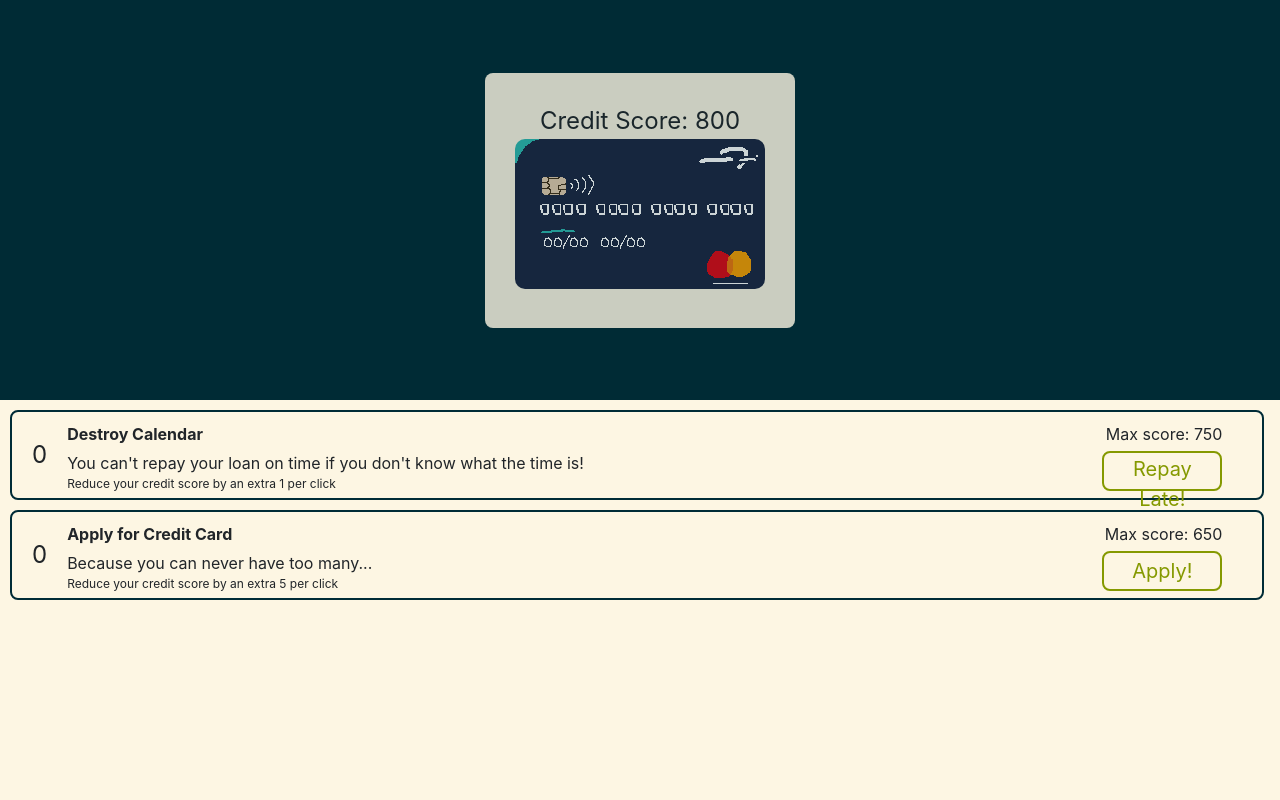
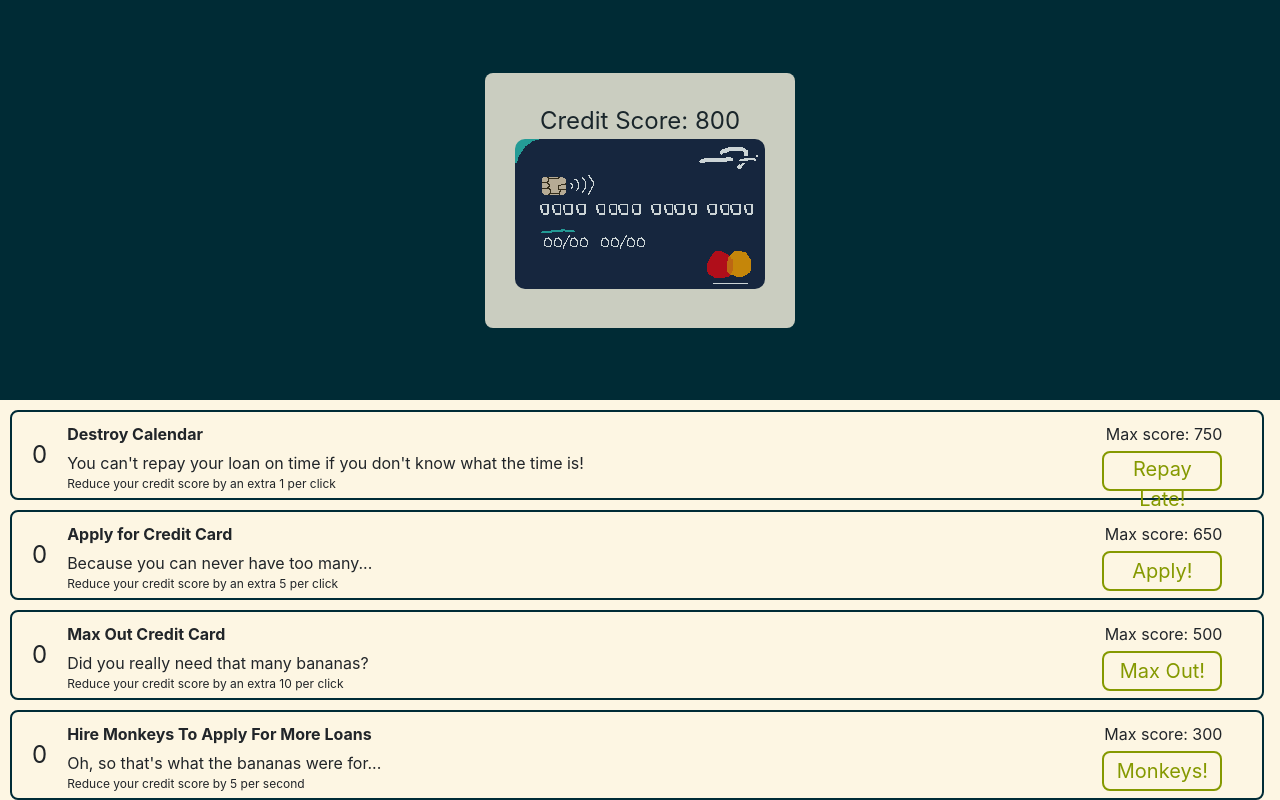
Before and after one commit to Dpitkjt/CreditCrunch, a plain HTML site: page index.html in a window 1280 px wide. Drawn offline with nearby package versions, Linux system fonts and the light colour scheme.

Commit message:
Add more upgrades including auto one

```diff
--- a/index.html
+++ b/index.html
@@ -48,6 +48,44 @@
                     </div>
                     <div class="buyable_btn_area">
                         <button class="buyable_btn" onClick="upgrade2()">Apply!</button>
+                    </div>
+                </div>
+            </div>
+        </div>
+
+        <div class="buyable">
+            <div class="buyable_amount" id="num3">0</div>
+            <div class="buyable_text">
+                <div class="buyable_title">
+                    <span class="buyable_title_txt">Max Out Credit Card</span>
+                    <span class="buyable_title_price"  id="price3">Max score: 500</span>
+                </div>
+                <div class="buyable_body">
+                    <div class="buyable_body_text">
+                        <div class="buyable_desc">Did you really need that many bananas?</div>
+                        <div class="buyable_effect">Reduce your credit score by an extra 10 per click</div>
+                    </div>
+                    <div class="buyable_btn_area">
+                        <button class="buyable_btn" onClick="upgrade3()">Max Out!</button>
+                    </div>
+                </div>
+            </div>
+        </div>
+
+        <div class="buyable">
+            <div class="buyable_amount" id="num4">0</div>
+            <div class="buyable_text">
+                <div class="buyable_title">
+                    <span class="buyable_title_txt">Hire Monkeys To Apply For More Loans</span>
+                    <span class="buyable_title_price"  id="price4">Max score: 300</span>
+                </div>
+                <div class="buyable_body">
+                    <div class="buyable_body_text">
+                        <div class="buyable_desc">Oh, so that's what the bananas were for...</div>
+                        <div class="buyable_effect">Reduce your credit score by 5 per second</div>
+                    </div>
+                    <div class="buyable_btn_area">
+                        <button class="buyable_btn" onClick="upgrade4()">Monkeys!</button>
                     </div>
                 </div>
             </div>
@@ -116,6 +154,44 @@
                 document.getElementById("price2").style.color = "#cc1100";
             }
         }
+
+        function upgrade3() {
+            if (credit_score <= 500) {
+                document.getElementById("price3").style.color = "black";
+                credit_score += 300;
+                document.getElementById("score").innerHTML = "Credit Score: " + credit_score;
+                num2 += 1;
+                document.getElementById("num3").innerHTML = num2;
+                interval += 10;
+                update_colour();
+            }
+            else {
+                document.getElementById("price3").style.color = "#cc1100";
+            }
+        }
+
+        function upgrade4() {
+            if (credit_score <= 300) {
+                document.getElementById("price4").style.color = "black";
+                credit_score += 500;
+                document.getElementById("score").innerHTML = "Credit Score: " + credit_score;
+                num2 += 1;
+                document.getElementById("num4").innerHTML = num2;
+                start_auto();
+                update_colour();
+            }
+            else {
+                document.getElementById("price4").style.color = "#cc1100";
+            }
+        }
+
+        function start_auto() {
+            setInterval(function(){
+                credit_score -= 5;
+                document.getElementById("score").innerHTML = "Credit Score: " + credit_score;
+            }, 1000);
+        }
+
     </script>
 </body>
 </html>
```
